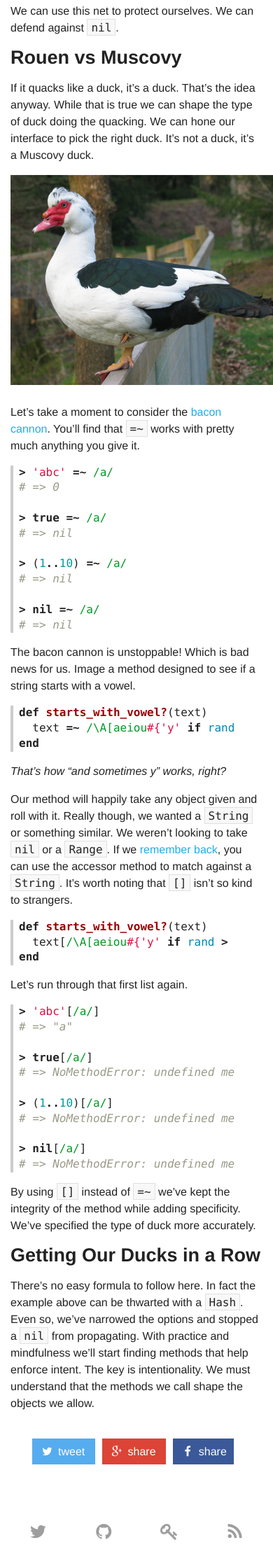
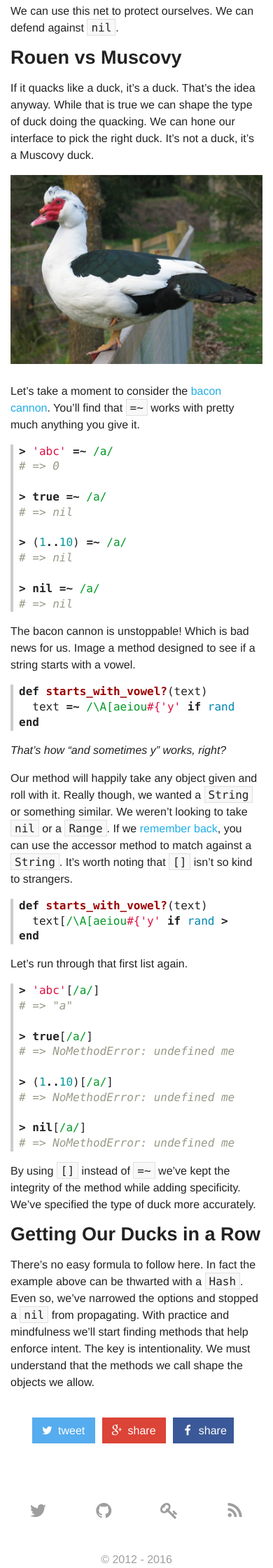
Before and after one commit to AaronLasseigne/aaronlasseigne.github.com, a Jekyll site: the page built from _posts/2016-01-19-duck-typing-with-types-of-ducks.md, in a window 390 px wide. Shown: the part 672-2912 px from the top of the page at 70% size. Built offline with Jekyll 4.4.1, drawn with Linux system fonts in a browser that asks for light colours.

Commit message:
fix image resizing on small screens

```diff
--- a/_includes/image.html
+++ b/_includes/image.html
@@ -1,5 +1,5 @@
 <div class="image {% if include.align %}{{ include.align }}{% else %}center{% endif %}">
-  <img src="{{ include.src }}" alt="{{ include.alt | escape }}" {% if include.height %}height="{{ include.height }}"{% endif %} {% if include.width %}width="{{ include.width }}"{% endif %}>
+  <img src="{{ include.src }}" alt="{{ include.alt | escape }}" {% if include.width %}width="{{ include.width }}"{% endif %}>
   {% if include.caption %}
   <em>{{ include.caption }}</em>
   {% endif %}
--- a/_posts/2016-01-19-duck-typing-with-types-of-ducks.md
+++ b/_posts/2016-01-19-duck-typing-with-types-of-ducks.md
@@ -29,7 +29,7 @@
 We can hone our interface to pick the right duck.
 It's not a duck, it's a Muscovy duck.
 
-{% include image.html src="/images/duck-typing-with-types-of-ducks/muscovy.jpg" alt="Muscovy Duck" height=300 width=400 %}
+{% include image.html src="/images/duck-typing-with-types-of-ducks/muscovy.jpg" alt="Muscovy Duck" width=400 %}
 
 Let's take a moment to consider the [bacon cannon][].
 You'll find that `=~` works with pretty much anything you give it.
--- a/css/images.scss
+++ b/css/images.scss
@@ -12,7 +12,11 @@
     text-align: left;
   }
 
-  > em {
+  img {
+    max-width: 100%;
+  }
+
+  em {
     color: $subtle;
     display: block;
     font-size: 0.8rem;
```
Also changed, not shown: assets/all.css.
